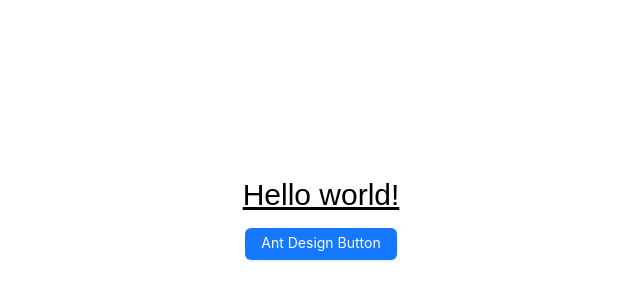
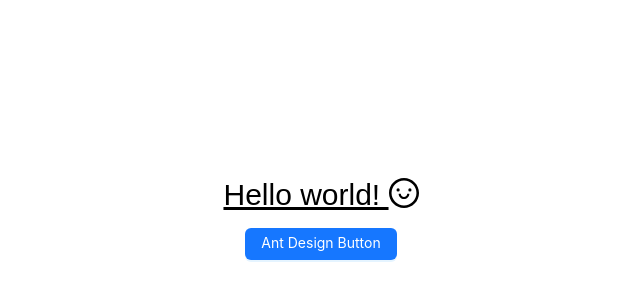
Before and after one commit to Tandu2003/my-app-chat-frontend, a React (Vite) app: page / in a window 1280 px wide. Shown: the part 182-482 px from the top of the page, without its empty margins (319-959 px from the left). Built offline with nearby package versions, Linux system fonts and the light colour scheme.

Commit message:
feat: update Ant Design icons to version 6.0.0 and integrate SmileOutlined in App component

```diff
--- a/package.json
+++ b/package.json
@@ -11,14 +11,15 @@
     "format": "prettier --write ."
   },
   "dependencies": {
+    "@ant-design/icons": "^6.0.0",
     "@reduxjs/toolkit": "^2.7.0",
     "@tailwindcss/vite": "^4.1.4",
+    "antd": "^5.13.7",
     "axios": "^1.8.4",
     "react": "^19.0.0",
     "react-dom": "^19.0.0",
     "react-redux": "^9.2.0",
-    "tailwindcss": "^4.1.4",
-    "antd": "^5.13.7"
+    "tailwindcss": "^4.1.4"
   },
   "devDependencies": {
     "@eslint/js": "^9.22.0",
--- a/src/App.jsx
+++ b/src/App.jsx
@@ -1,9 +1,12 @@
 import { Button } from 'antd'
+import { SmileOutlined } from '@ant-design/icons'
 
 const App = () => {
   return (
     <div className="flex h-screen w-screen flex-col items-center justify-center">
-      <h1 className="text-3xl font-bold underline">Hello world!</h1>
+      <h1 className="text-3xl font-bold underline">
+        Hello world! <SmileOutlined />
+      </h1>
       <Button type="primary">Ant Design Button</Button>
     </div>
   )
```
Also changed, not shown: 1 other file (tests, documents, lock files or other folders).
